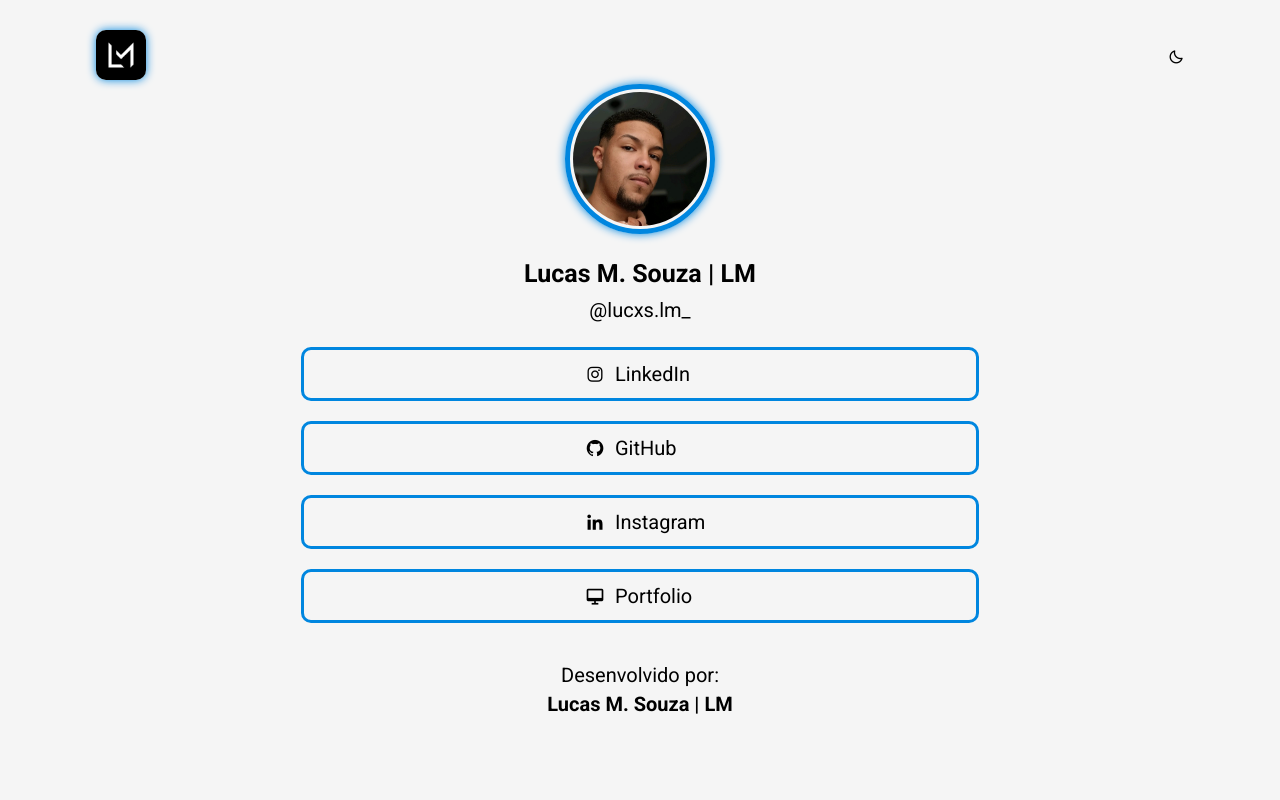
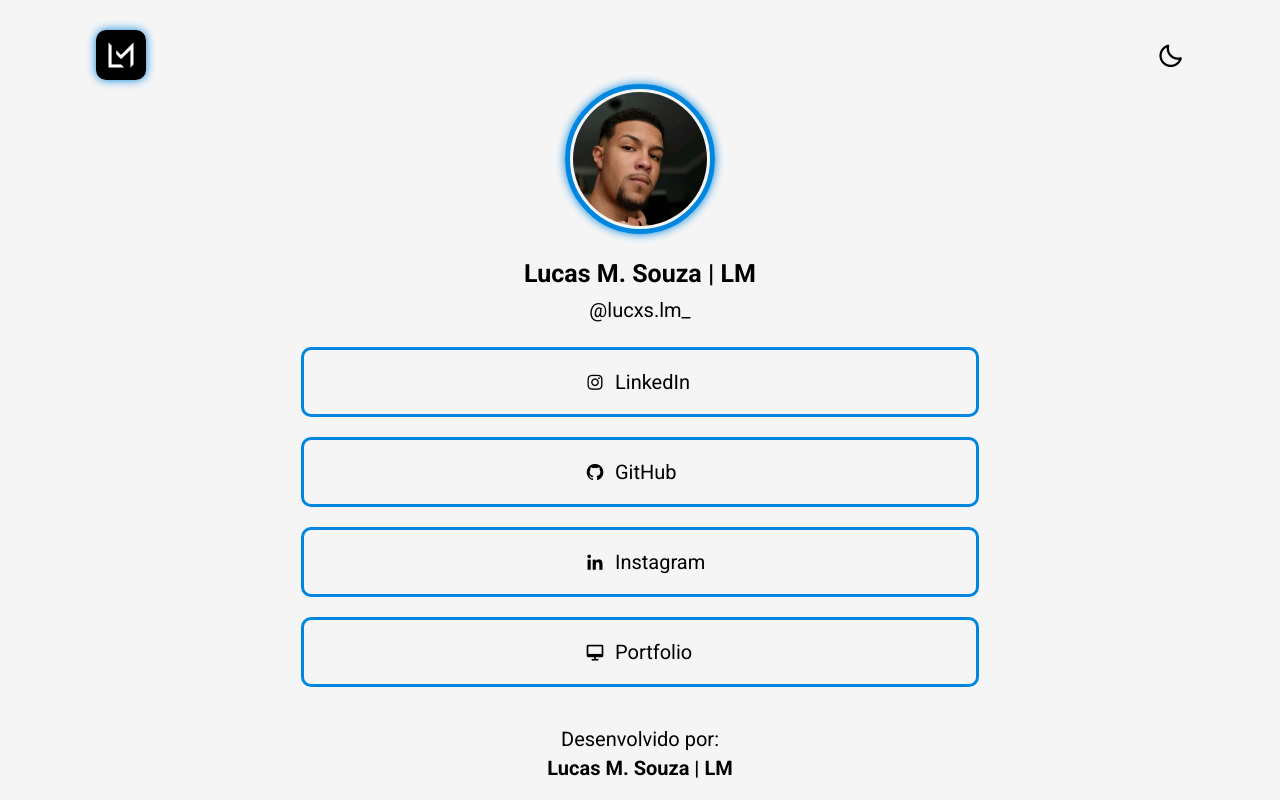
Before and after one commit to LucasLM1/Networks-LM, a plain HTML site: page index.html in a window 1280 px wide. Drawn offline with nearby package versions, Linux system fonts and the light colour scheme.

Commit message:
feat: new version

```diff
--- a/assets/js/script.js
+++ b/assets/js/script.js
@@ -27,10 +27,10 @@ const elements = [
     document.querySelector('header'),
     document.querySelector('footer'),
 
-    document.querySelector('.social-network__linkedin'),
-    document.querySelector('.social-network__github'),
-    document.querySelector('.social-network__instagram'),
-    document.querySelector('.social-network_portfolio')
+    document.querySelector('.LM1'),
+    document.querySelector('.LM2'),
+    document.querySelector('.LM3'),
+    document.querySelector('.LM4')
 ]
 
 var cascading = {
@@ -41,19 +41,19 @@ var cascading = {
 
 sr.reveal(elements, cascading);
 
-sr.reveal('.social-network__linkedin',{
+sr.reveal('.LM1',{
     delay: 1000,
 })
 
-sr.reveal('.social-network__github',{
+sr.reveal('.LM2',{
     delay: 1500,
 })
 
-sr.reveal('.social-network__instagram',{
+sr.reveal('.LM3',{
     delay: 2000
 })
 
-sr.reveal('.social-network__portfolio',{
+sr.reveal('.LM4',{
     delay: 2500
 })
 
--- a/index.html
+++ b/index.html
@@ -39,33 +39,41 @@
     </header>
 
     <main class="container">
-        <a class="social-network social-network__linkedin social-network_effect" href="https://www.linkedin.com/in/lucaslmsc/" target="_blank">
+        <div class="social-network__links LM1">
+            <a class="social-network social-network__linkedin" href="https://www.linkedin.com/in/lucaslmsc/" target="_blank">
                 <i class='bx bxl-instagram'></i>
                 <h2 class="social-network__text">
                     LinkedIn
                 </h2>
             </a>
+        </div>
 
-        <a class="social-network social-network__github social-network_effect" href="https://github.com/LucasLM1" target="_blank">
-            <i class='bx bxl-github' ></i>
+        <div class="social-network__links LM2">
+            <a class="social-network social-network__github" href="https://github.com/LucasLM1" target="_blank">
+                <i class='bx bxl-github'></i>
                 <h2 class="social-network__text">
                     GitHub
                 </h2>
             </a>
+        </div>
 
-        <a class="social-network social-network__instagram social-network_effect" href="https://www.instagram.com/lucxs.lm_/" target="_blank">
-            <i class='bx bxl-linkedin' ></i>
+        <div class="social-network__links LM3">
+            <a class="social-network social-network__instagram" href="https://www.instagram.com/lucxs.lm_/" target="_blank">
+                <i class='bx bxl-linkedin'></i>
                 <h2 class="social-network__text">
                     Instagram
                 </h2>
             </a>
+        </div>
 
-        <a class="social-network social-network_portfolio social-network_effect" href="https://lucaslm.netlify.app/" target="_blank">
-            <i class='bx bx-desktop' ></i>
+        <div class="social-network__links LM4">
+            <a class="social-network social-network__portfolio" href="https://lucaslm.netlify.app/" target="_blank">
+                <i class='bx bx-desktop'></i>
                 <h2 class="social-network__text">
                     Portfolio
                 </h2>
             </a>
+        </div>
     </main>
 
     <footer class="container footer">
--- a/scss/_reset.scss
+++ b/scss/_reset.scss
@@ -71,3 +71,9 @@ body{
         margin-right: auto !important;
     }
 }
+
+.change-theme {
+    font-size: 1.71rem;
+    cursor: pointer;
+    transition: 0.4s;
+}
--- a/scss/style.scss
+++ b/scss/style.scss
@@ -65,18 +65,19 @@ main {
     .social-network {
         @include flexCenter;
         position: relative;
-        padding: 12px 0;
-        margin: 10px 0 10px 0;
-        width: 70%;
+        // padding: 12px 0;
+        // margin: 10px 0 10px 0;
+        width: 100%;
+        height: 70px;
         font-size: 20px;
         color: $black;
-        border: 3px solid $blue;
+        // border: 3px solid $blue;
         border-radius: 10px;
         gap: 10px;
         cursor: pointer;
         text-decoration: none;
         overflow: hidden;
-        transition: .5s all !important;
+        transition: .5s all;
 
         &:hover{
             background-color: $blue;
@@ -87,6 +88,29 @@ main {
             font-size: 20px;
             font-weight: 400;
             width: 80px;
+        }
+
+        &__links{
+            @include flexCenter;
+            position: relative;
+            // padding: 12px 0;
+            margin: 10px 0 10px 0;
+            width: 70%;
+            height: 70px;
+            font-size: 20px;
+            color: $black;
+            border: 3px solid $blue;
+            border-radius: 10px;
+            gap: 10px;
+            cursor: pointer;
+            text-decoration: none;
+            overflow: hidden;
+            // transition: .5s all;
+
+            // &:hover{
+            //     background-color: $blue;
+            //     box-shadow: 0 0 10px 5px $blue;
+            // }
         }
 
         // &::before {
```
Also changed, not shown: assets/css/style.css, 1 other file. Lines whose indentation alone changed are shown as unchanged.
